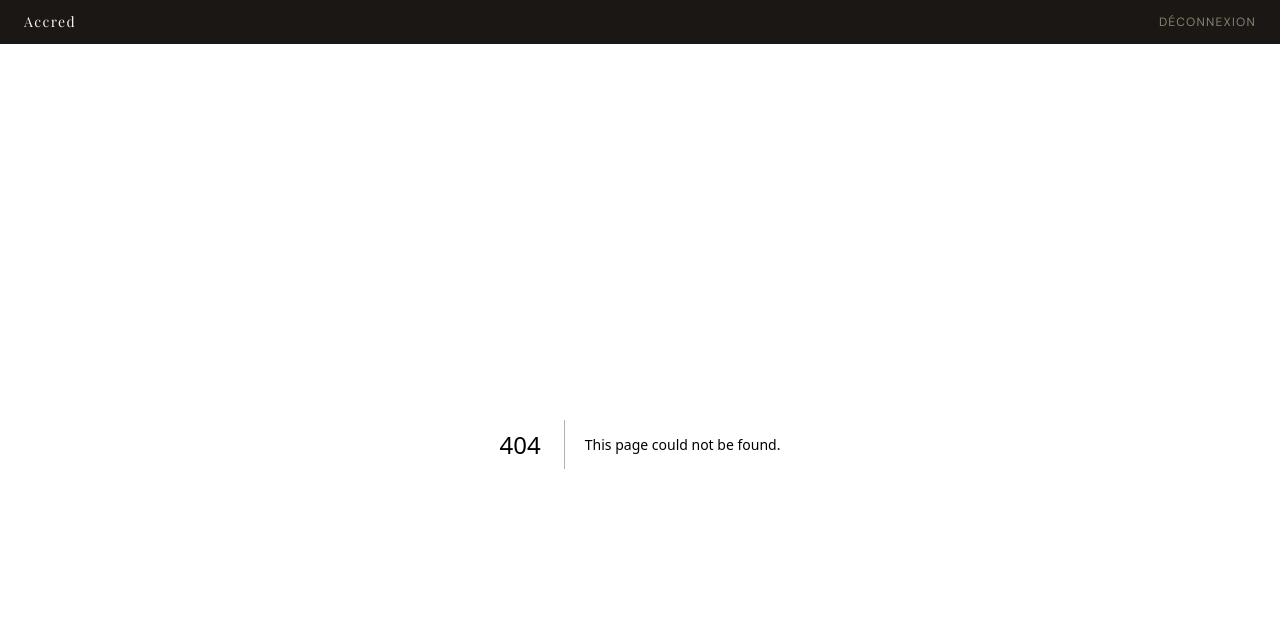
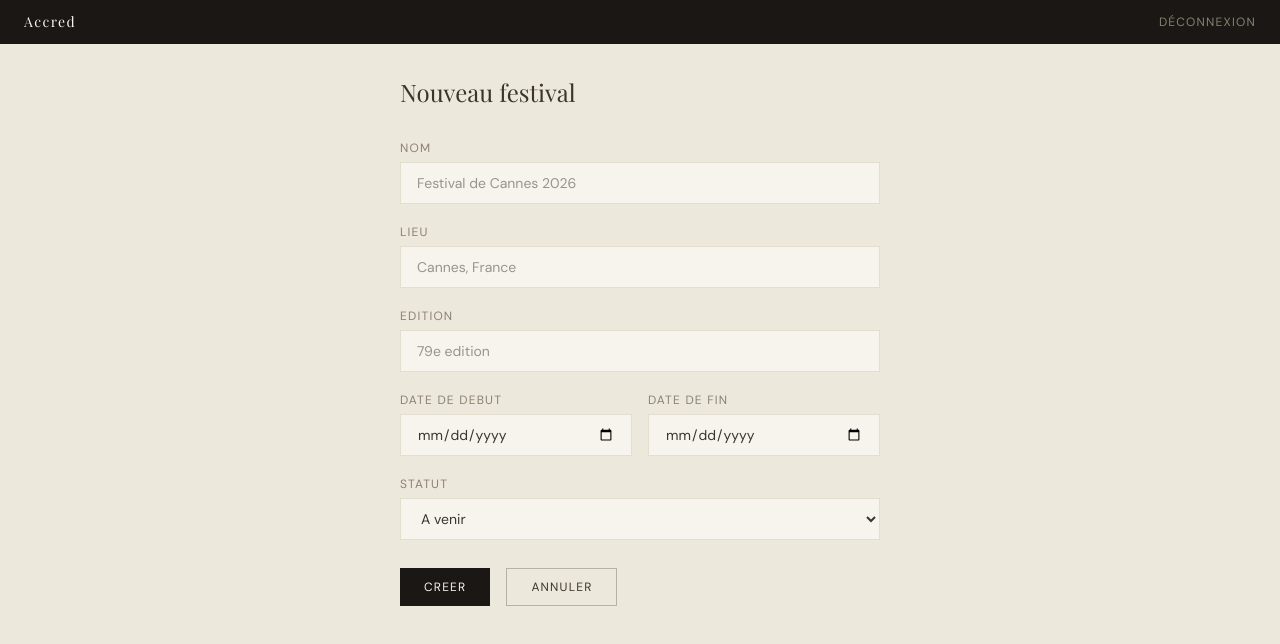
Before and after one commit to Samuellct/Accred, a Next.js app: page /festivals/new in a window 1280 px wide. Before the commit this address had no page. Shown: the top 644 px of the page. Built offline with nearby package versions, Linux system fonts and the light colour scheme.

Commit message:
feat: page liste festivals et formulaire creation

```diff
--- /dev/null
+++ b/app/festivals/new/page.tsx
@@ -0,0 +1,129 @@
+"use client";
+
+import { useState } from "react";
+import { useRouter } from "next/navigation";
+import Input from "@/components/ui/Input";
+import Button from "@/components/ui/Button";
+
+export default function NewFestivalPage() {
+  const router = useRouter();
+  const [errors, setErrors] = useState<Record<string, string>>({});
+  const [loading, setLoading] = useState(false);
+
+  async function handleSubmit(e: React.FormEvent<HTMLFormElement>) {
+    e.preventDefault();
+    const fd = new FormData(e.currentTarget);
+    const name = fd.get("name") as string;
+    const startDate = fd.get("startDate") as string;
+    const endDate = fd.get("endDate") as string;
+    const location = fd.get("location") as string;
+    const edition = fd.get("edition") as string;
+    const status = fd.get("status") as string;
+
+    const errs: Record<string, string> = {};
+    if (!name.trim()) errs.name = "Le nom est requis";
+    if (!startDate) errs.startDate = "La date de debut est requise";
+    if (!endDate) errs.endDate = "La date de fin est requise";
+    if (startDate && endDate && endDate < startDate)
+      errs.endDate = "La date de fin doit etre apres le debut";
+
+    if (Object.keys(errs).length > 0) {
+      setErrors(errs);
+      return;
+    }
+
+    setLoading(true);
+    const res = await fetch("/api/festivals", {
+      method: "POST",
+      headers: { "Content-Type": "application/json" },
+      body: JSON.stringify({ name, startDate, endDate, location, edition, status }),
+    });
+
+    if (!res.ok) {
+      setErrors({ form: "Erreur lors de la creation" });
+      setLoading(false);
+      return;
+    }
+
+    const festival = await res.json();
+    router.push(`/festivals/${festival.id}/programme`);
+  }
+
+  return (
+    <main className="max-w-lg mx-auto px-4 py-8">
+      <h1 className="font-serif text-2xl text-brun mb-8">Nouveau festival</h1>
+
+      <form onSubmit={handleSubmit} className="flex flex-col gap-5">
+        <Input
+          label="Nom"
+          id="name"
+          name="name"
+          placeholder="Festival de Cannes 2026"
+          error={errors.name}
+        />
+        <Input
+          label="Lieu"
+          id="location"
+          name="location"
+          placeholder="Cannes, France"
+        />
+        <Input
+          label="Edition"
+          id="edition"
+          name="edition"
+          placeholder="79e edition"
+        />
+        <div className="grid grid-cols-2 gap-4">
+          <Input
+            label="Date de debut"
+            id="startDate"
+            name="startDate"
+            type="date"
+            error={errors.startDate}
+          />
+          <Input
+            label="Date de fin"
+            id="endDate"
+            name="endDate"
+            type="date"
+            error={errors.endDate}
+          />
+        </div>
+
+        <div className="w-full">
+          <label
+            htmlFor="status"
+            className="text-xs uppercase tracking-widest text-gris-c mb-1.5 block"
+          >
+            Statut
+          </label>
+          <select
+            id="status"
+            name="status"
+            defaultValue="upcoming"
+            className="w-full bg-parchemin border border-creme-f text-brun px-4 py-2.5 text-sm focus:border-or focus:outline-none transition-colors duration-[0.15s]"
+          >
+            <option value="upcoming">A venir</option>
+            <option value="active">En cours</option>
+            <option value="done">Termine</option>
+          </select>
+        </div>
+
+        {errors.form && <p className="text-or text-xs">{errors.form}</p>}
+
+        <div className="flex gap-4 pt-2">
+          <Button type="submit" disabled={loading}>
+            {loading ? "Creation..." : "Creer"}
+          </Button>
+          <Button
+            type="button"
+            variant="secondary"
+            onClick={() => router.back()}
+          >
+            Annuler
+          </Button>
+        </div>
+      </form>
+    </main>
+  );
+}
--- a/app/page.tsx
+++ b/app/page.tsx
@@ -1,14 +1,81 @@
-export default function Home() {
+import Link from "next/link";
+import { desc } from "drizzle-orm";
+import { db } from "@/lib/db";
+import { festivals } from "@/lib/db/schema";
+import Card from "@/components/ui/Card";
+import Button from "@/components/ui/Button";
+
+// format "12 - 23 mai 2026" en FR
+function formatDateRange(start: string, end: string) {
+  const fmt = new Intl.DateTimeFormat("fr-FR", { day: "numeric", month: "long", year: "numeric" });
+  const s = fmt.format(new Date(start));
+  const e = fmt.format(new Date(end));
+  // si meme mois+annee, compacter
+  const [sd, sm, sy] = s.split(" ");
+  const [, em, ey] = e.split(" ");
+  if (sy === ey && sm === em) return `${sd} - ${e}`;
+  return `${s} – ${e}`;
+}
+
+const statusLabel: Record<string, string> = {
+  upcoming: "A venir",
+  active: "En cours",
+  done: "Termine",
+};
+
+const statusColor: Record<string, string> = {
+  upcoming: "text-or",
+  active: "text-or-chaud",
+  done: "text-gris-c",
+};
+
+export default async function Home() {
+  const rows = await db.query.festivals.findMany({
+    orderBy: [desc(festivals.startDate)],
+  });
+
   return (
-    <main className="flex min-h-screen items-center justify-center">
-      <div className="text-center">
-        <h1 className="font-serif text-4xl tracking-widest text-brun">
-          Accred
-        </h1>
-        <p className="mt-2 text-xs tracking-widest uppercase text-gris-c font-sans">
-          Compagnon festival
-        </p>
+    <main className="max-w-2xl mx-auto px-4 py-8">
+      <div className="flex items-center justify-between mb-8">
+        <h1 className="font-serif text-2xl text-brun">Mes festivals</h1>
+        <Link href="/festivals/new">
+          <Button variant="primary" size="sm">Nouveau festival</Button>
+        </Link>
       </div>
+
+      {rows.length === 0 ? (
+        <div className="text-center py-16">
+          <p className="text-gris-c text-sm mb-4">{"Aucun festival pour l'instant."}</p>
+          <Link href="/festivals/new">
+            <Button variant="secondary">Ajouter un festival</Button>
+          </Link>
+        </div>
+      ) : (
+        <div className="flex flex-col gap-3">
+          {rows.map((f) => (
+            <Link key={f.id} href={`/festivals/${f.id}/programme`} className="block">
+              <Card className="hover:border-or/50 transition-colors duration-[0.15s] cursor-pointer">
+                <div className="flex items-start justify-between gap-4">
+                  <div className="flex-1 min-w-0">
+                    <h2 className="font-serif text-lg text-brun leading-tight">{f.name}</h2>
+                    {(f.location || f.edition) && (
+                      <p className="text-gris-c text-xs mt-0.5">
+                        {[f.location, f.edition].filter(Boolean).join(" · ")}
+                      </p>
+                    )}
+                    <p className="text-gris-c text-xs mt-1">
+                      {formatDateRange(f.startDate, f.endDate)}
+                    </p>
+                  </div>
+                  <span className={`text-xs uppercase tracking-widest shrink-0 ${statusColor[f.status] ?? "text-gris-c"}`}>
+                    {statusLabel[f.status] ?? f.status}
+                  </span>
+                </div>
+              </Card>
+            </Link>
+          ))}
+        </div>
+      )}
     </main>
   );
 }
```
